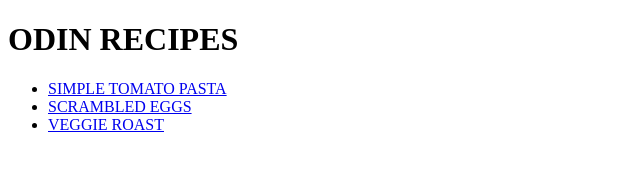
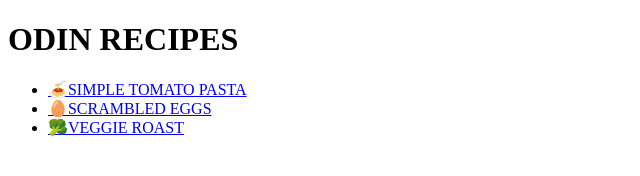
Before and after one commit to KerryKanishk/Recipe-, a plain HTML site: page index.html in a window 1280 px wide. Shown: the whole page, without its empty margins (0-640 px from the left). Drawn offline with Linux system fonts and the light colour scheme.

Commit message:
Final output

```diff
--- a/index.html
+++ b/index.html
@@ -8,11 +8,11 @@
 <body>
     <h1>ODIN RECIPES</h1>
     <ul>
-        <li> <a href="SimpleTomatoPasta.html">SIMPLE TOMATO PASTA</a> </li>
+        <li> <a href="SimpleTomatoPasta.html">🍝SIMPLE TOMATO PASTA</a> </li>
 
-        <li><a href="ScrambledEggs.html">SCRAMBLED EGGS</a></li>
+        <li><a href="ScrambledEggs.html">🥚SCRAMBLED EGGS</a></li>
 
-        <li><a href="VeggieRoast.html">VEGGIE ROAST</a></li>
+        <li><a href="VeggieRoast.html">🥦VEGGIE ROAST</a></li>
     </ul>
 
 
```
Also changed, not shown: 1 other file.
